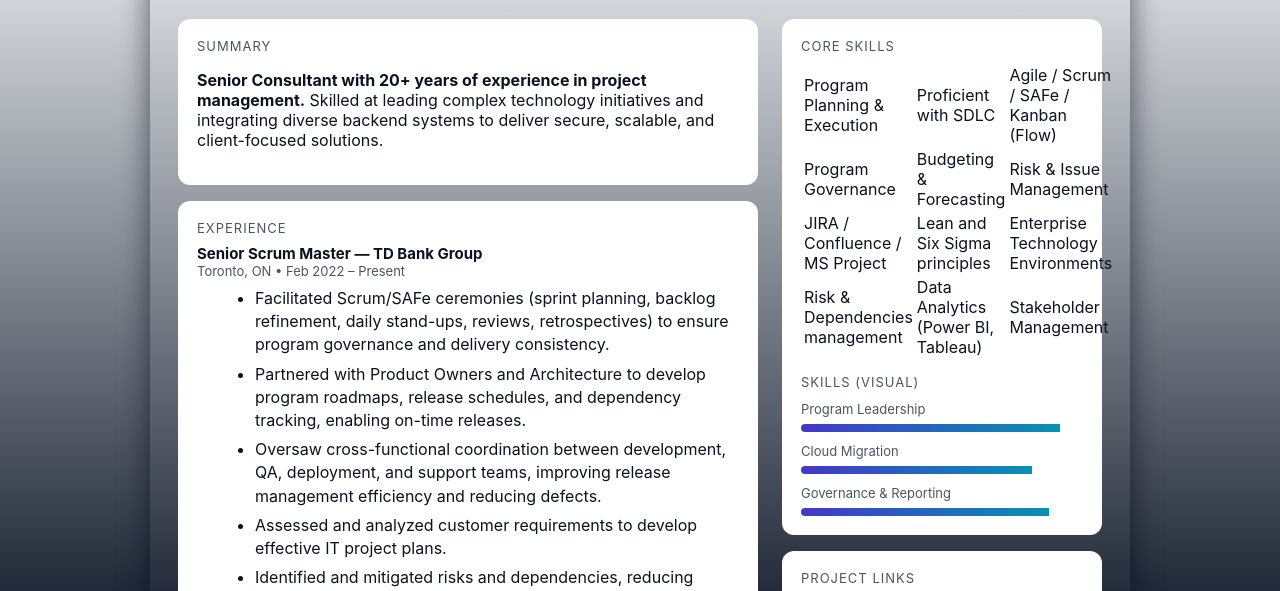
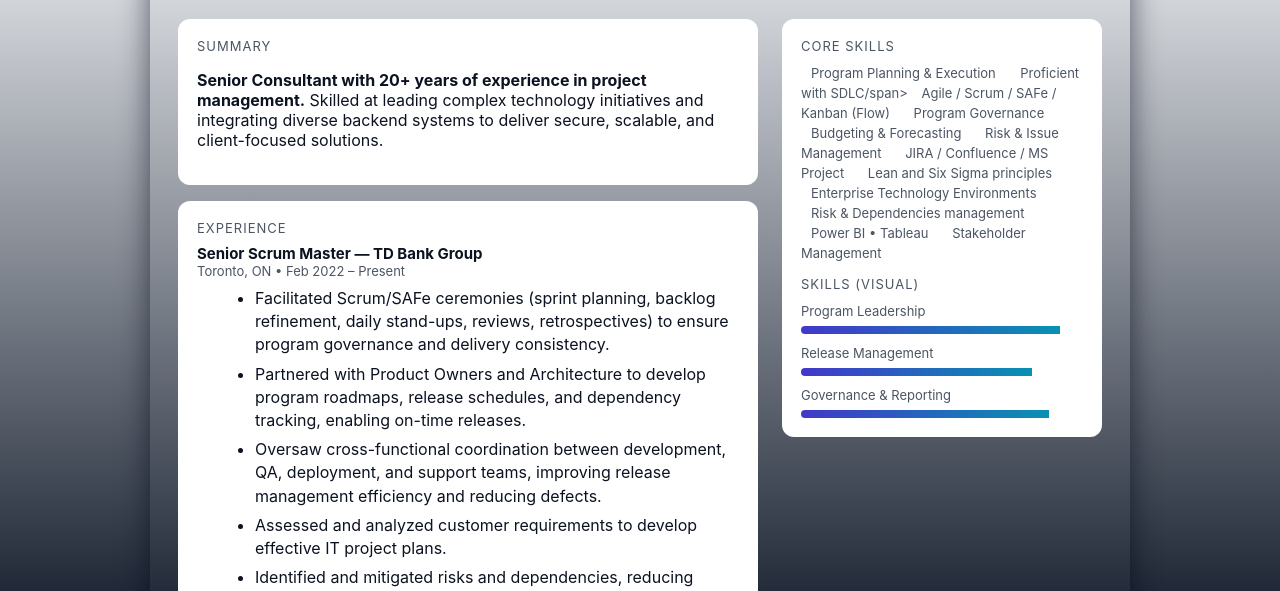
Before and after one commit to leonardftor/ResumeFrancisLeonard, a plain HTML site: page index.html in a window 1280 px wide. Shown: the part 151-742 px from the top of the page. Drawn offline with Linux system fonts and the light colour scheme.

Commit message:
git commit -m "Update resume with recent experience and skills"

```diff
--- a/index.html
+++ b/index.html
@@ -29,8 +29,8 @@
     .card{background:var(--card);padding:18px;border-radius:12px;border:1px solid rgba(255,255,255,0.03)}
     .section-title{font-size:13px;color:var(--muted);text-transform:uppercase;letter-spacing:1px;margin-bottom:8px}
 
-    .skills{display:flex;flex-wrap:wrap;gap:8px}
-    .skill{background:linear-gradient(90deg, rgba(255,255,255,0.02), transparent);padding:6px 10px;border-radius:8px;color:var(--muted);font-size:13px}
+    /* .skills{display:flex;flex-wrap:wrap;gap:8px} */
+    .skill{background:linear-gradient(90deg, rgba(255,255,255,0.02), transparent);padding:6px 10px;border-radius:12px;color:var(--muted);font-size:13px}
 
     .exp{margin-bottom:14px}
     .exp h3{margin:0;font-size:15px}
@@ -174,52 +174,28 @@
 
       <aside>
         <div class="card">
-          <!-- <div class="section-title">Core Skills</div>
+          <div class="section-title">Core Skills</div>
           <div class="skills" id="skills">
-            <span class="skill">Program Leadership</span>
-            <span class="skill">End-to-End Program Planning</span>
-            <span class="skill">Program Roadmaps</span>
+            <span class="skill">Program Planning & Execution</span>
+            <span class="skill">Proficient with SDLC/span>
+            <span class="skill">Agile / Scrum / SAFe / Kanban (Flow)</span>
             <span class="skill">Program Governance</span>
             <span class="skill">Budgeting & Forecasting</span>
             <span class="skill">Risk & Issue Management</span>
-            <span class="skill">Cloud Migration (Azure/AWS)</span>
-            <span class="skill">Systems Integration</span>
-            <span class="skill">Agile / SAFe / Scrum</span>
-            <span class="skill">JIRA • Confluence</span>
+            <span class="skill">JIRA / Confluence / MS Project</span>
+            <span class="skill">Lean and Six Sigma principles</span>
+            <span class="skill">Enterprise Technology Environments</span>
+            <span class="skill">Risk & Dependencies management</span>
             <span class="skill">Power BI • Tableau</span>
             <span class="skill">Stakeholder Management</span>
-          </div> -->
-
-          <div class="section-title">Core Skills</div>
-          <table class="skills-table">
-            <tr>
-              <td>Program Planning & Execution </td>
-              <td>Proficient with SDLC </td>
-              <td>Agile / Scrum / SAFe / Kanban (Flow)</td>
-            </tr>
-            <tr>
-              <td>Program Governance</td>
-              <td>Budgeting & Forecasting</td>
-              <td>Risk & Issue Management</td>
-            </tr>
-            <tr>
-              <td>JIRA / Confluence / MS Project</td>
-              <td>Lean and Six Sigma principles</td>
-              <td>Enterprise Technology Environments</td>
-            </tr>
-            <tr>
-              <td>Risk & Dependencies management</td>
-              <td>Data Analytics (Power BI, Tableau)</td>
-              <td>Stakeholder Management</td>
-            </tr>
-            </table>
+          </div>
 
           <div style="margin-top:14px">
             <div class="section-title">Skills (visual)</div>
             <div><small class="meta">Program Leadership</small>
               <div class="skill-bar"><div class="skill-fill" data-fill="92"></div></div>
             </div>
-            <div style="margin-top:8px"><small class="meta">Cloud Migration</small>
+            <div style="margin-top:8px"><small class="meta">Release Management</small>
               <div class="skill-bar"><div class="skill-fill" data-fill="82"></div></div>
             </div>
             <div style="margin-top:8px"><small class="meta">Governance & Reporting</small>
@@ -229,8 +205,10 @@
 
         </div>
 
-        <div class="card" style="margin-top:16px">
-          <div class="section-title">Project Links</div>
+
+        <!-- Projects will be added later -->
+        <!-- <div class="card" style="margin-top:16px">
+          <div class="section-title">Projects </div>
           <ol style="margin:0 0 0 18px;color:var(--muted)">
             <li> </li>
             <li></li>
@@ -239,7 +217,7 @@
             <li></li>
           </ol>
           <p class="meta" style="margin-top:8px"> <code></code> </p>
-        </div>
+        </div> -->
 
       </aside>
     </main>
```
